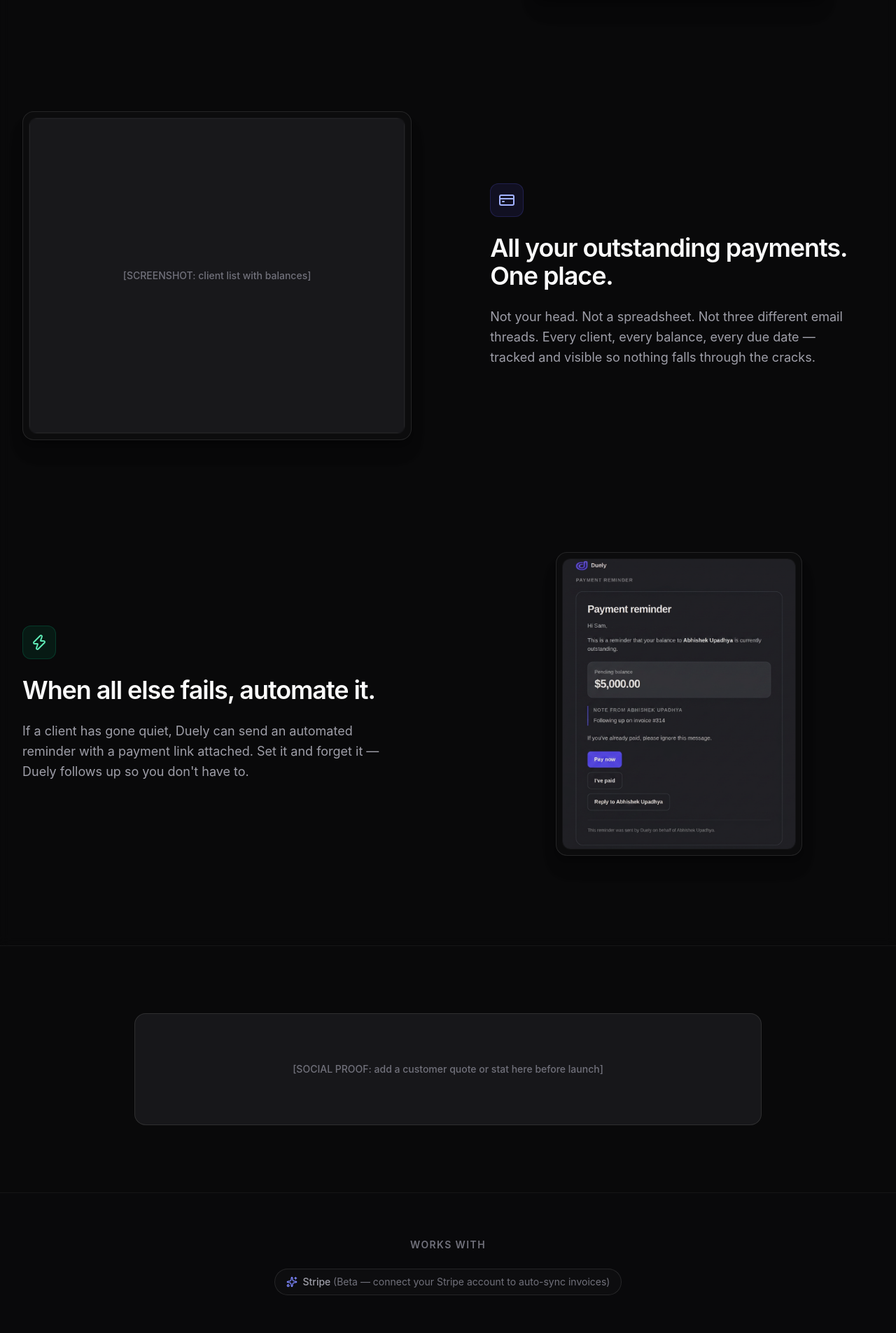
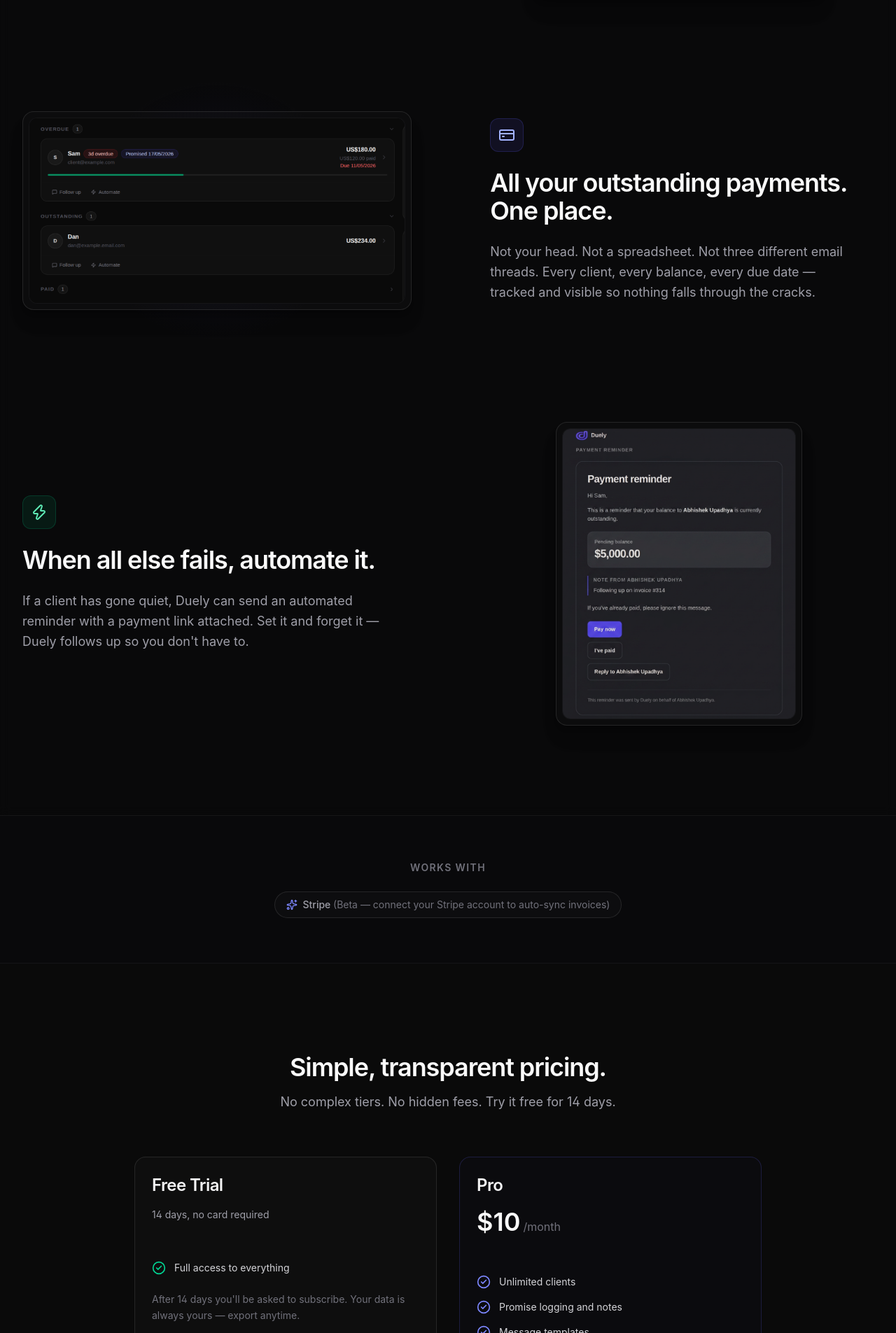
Before and after one commit to AbhishekU05/nudge, a Next.js app: page / in a window 1280 px wide. Shown: the part 1949-3854 px from the top of the page at 70% size. Built offline with nearby package versions, Linux system fonts and the light colour scheme; no server answers.

Commit message:
landing page ready for live

```diff
--- a/app/page.tsx
+++ b/app/page.tsx
@@ -225,9 +225,14 @@ export default async function Home({
                   <div className="absolute -inset-y-12 -inset-x-12 -z-10 bg-[radial-gradient(circle_at_center,rgba(79,70,229,0.08),transparent_50%)]" />
                   <Card className="overflow-hidden border-white/10 bg-white/[0.02] p-2 shadow-xl shadow-black/20">
                     <CardContent className="p-0 rounded-xl border border-white/5 bg-zinc-950 overflow-hidden">
-                      <div className="flex h-[350px] sm:h-[450px] w-full items-center justify-center bg-zinc-900 border border-white/5 text-sm font-medium text-zinc-500 text-center px-4">
-                        [SCREENSHOT: client list with balances]
-                      </div>
+                      <Image
+                        src="/outstanding_payments.png"
+                        width={800}
+                        height={500}
+                        alt="Outstanding payments and balances"
+                        sizes="(max-width: 1024px) 100vw, 600px"
+                        className="h-auto w-full object-cover"
+                      />
                     </CardContent>
                   </Card>
                 </div>
@@ -282,7 +287,7 @@ export default async function Home({
         </section>
 
         {/* SOCIAL PROOF */}
-        <section className="py-24 border-b border-white/5 bg-zinc-950/30">
+        <section className="hidden py-24 border-b border-white/5 bg-zinc-950/30">
           <Container>
             <div className="mx-auto max-w-4xl flex h-40 items-center justify-center rounded-2xl bg-zinc-800/50 border border-white/10 text-sm font-medium text-zinc-500 text-center px-4">
               [SOCIAL PROOF: add a customer quote or stat here before launch]
```
Also changed, not shown: public/outstanding_payments.png (added).
